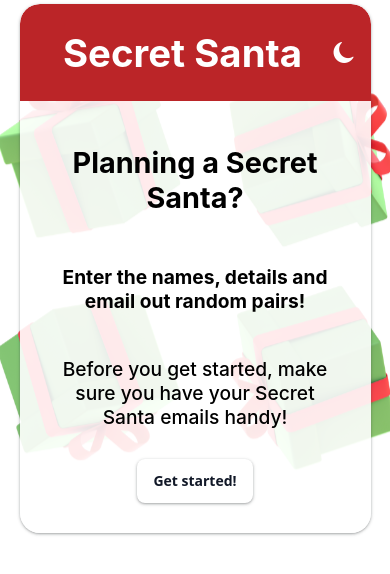
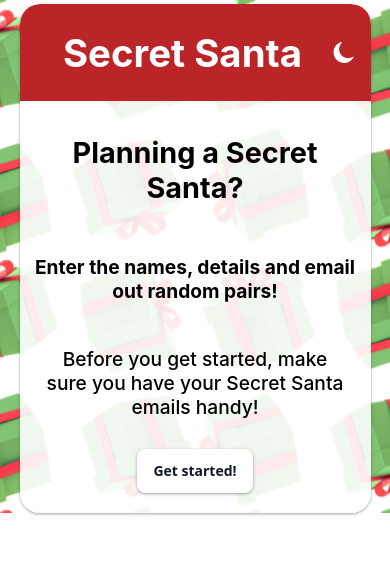
Before and after one commit to W1llB/Secret_Santa_Frontend, a React (Create React App) app in the folder secretsanta/: page / in a window 390 px wide. Shown: the top 574 px of the page. Built offline with nearby package versions, Linux system fonts and the light colour scheme; no server answers.

Commit message:
v basic dark mode implemented

```diff
--- a/secretsanta/src/components/App/App.css
+++ b/secretsanta/src/components/App/App.css
@@ -15,6 +15,7 @@
   background-repeat: repeat;
   background-position: center;
   min-height: 100vmin;
+  color:#FFFFFF
 }
 
 .app {
@@ -23,7 +24,7 @@
   flex-direction: column;
   align-items: center;
   justify-content: center;
-  background-image: url('../../icons/presentbackground.png');
+  background-image: url('../../icons/presentbackgroundsmall.png');
   background-repeat: repeat;
   background-position: center;
   min-height: 100vmin;
@@ -53,13 +54,27 @@
   border-radius: 20px;
 }
 
+.form-main-card-dark{
+  display: flex;
+  flex-direction: column;
+  justify-content: flex-start;
+  width: 50%;
+  min-height: 80vmin;
+  font-size: 1.2rem;
+  overflow: hidden;
+  background-color: #14052ee3;
+  margin-top: 1vmin;
+  box-shadow: rgba(60, 64, 67, 0.3) 0px 1px 2px 0px, rgba(60, 64, 67, 0.15) 0px 1px 3px 1px;
+  border-radius: 20px;
+}
+
 .input-card{
   display: flex;
   height: 100%;
   min-height: 65vmin;
   justify-content: center;
   align-items: flex-start;
-  padding: 20px;
+  padding: 10px;
   animation: fadeInAnimation ease 2s;
   animation-iteration-count: 1;
   animation-fill-mode: forwards;
@@ -88,6 +103,7 @@ input{
   background: rgb(251, 251, 251);
   transition: all 0.1s ease 0s;
 }
+
 form{
   display: flex;
   flex-direction: column;
@@ -169,6 +185,10 @@ button:focus-visible {
 
 .email-input{
   width: 60%;
+}
+.email-input-dark{
+  width: 60%;
+  background-color: #848ea5;
 }
 .stage-container{
   display: flex;
@@ -295,9 +315,7 @@ button:focus-visible {
 }
 
 @media  screen and (max-width: 768px) {
-  .app{
-    justify-content: flex-start;
-  }
+
   .form-main-card{
     width: 80%;
   }
@@ -306,6 +324,9 @@ button:focus-visible {
 @media  screen and (max-width: 425px) {
 
   .form-main-card{
+    width: 90%;
+  }
+  .form-main-card-dark{
     width: 90%;
   }
 
--- a/secretsanta/src/components/App/App.js
+++ b/secretsanta/src/components/App/App.js
@@ -15,7 +15,9 @@ function App() {
   const [memberEmails, setMemberEmails] = useState({});
   const [inputMembers, setInputMembers] = useState({});
   const [sendEmail, setSendEmail] = useState(false);
-
+  const [darkMode, setDarkMode] = useState(() => {
+    return JSON.parse(localStorage.getItem("darkmode")) || false;
+  });
   // const show = false;
 
   const [formStage, setFormStage] = useState(0);
@@ -53,9 +55,9 @@ function App() {
   }
 
   return (
-    <div className="app">
-      <div className="form-main-card">
-        <Header />
+    <div className={darkMode ? "app-dark" : "app"}>
+      <div className={darkMode ? "form-main-card-dark" : "form-main-card"}>
+        <Header darkMode={darkMode} setDarkMode={setDarkMode} />
         <div className="input-card">
           {formStage === formStages.landingCard && (
             <LandingCard incrementFormStage={incrementFormStage} />
--- a/secretsanta/src/components/DarkMode/DarkMode.js
+++ b/secretsanta/src/components/DarkMode/DarkMode.js
@@ -1,12 +1,9 @@
-import React, { useState, useEffect } from "react";
+import React, { useEffect } from "react";
+import PropTypes from "prop-types";
 import darkModeIconLight from "../../icons/night-mode-light.png";
 import darkModeIconDark from "../../icons/night-mode-dark.png";
 
-export default function DarkMode() {
-  const [darkMode, setDarkMode] = useState(() => {
-    return JSON.parse(localStorage.getItem("darkmode")) || false;
-  });
-
+export default function DarkMode({ darkMode, setDarkMode }) {
   useEffect(() => {
     localStorage.setItem("darkmode", JSON.stringify(darkMode));
   }, [darkMode]);
@@ -23,3 +20,8 @@ export default function DarkMode() {
     />
   );
 }
+
+DarkMode.propTypes = {
+  darkMode: PropTypes.bool,
+  setDarkMode: PropTypes.func,
+};
--- a/secretsanta/src/components/Header/header.js
+++ b/secretsanta/src/components/Header/header.js
@@ -1,15 +1,21 @@
 import React from "react";
 import "./Header.css";
+import PropTypes from "prop-types";
 import DarkMode from "../DarkMode/DarkMode";
 
-function Header() {
+function Header({ darkMode, setDarkMode }) {
   return (
     <header className="header">
       <div />
       <h1>Secret Santa</h1>
-      <DarkMode />
+      <DarkMode darkMode={darkMode} setDarkMode={setDarkMode} />
     </header>
   );
 }
 
 export default Header;
+
+Header.propTypes = {
+  darkMode: PropTypes.boolean,
+  setDarkMode: PropTypes.func,
+};
```
